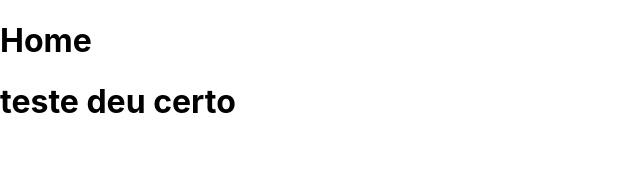
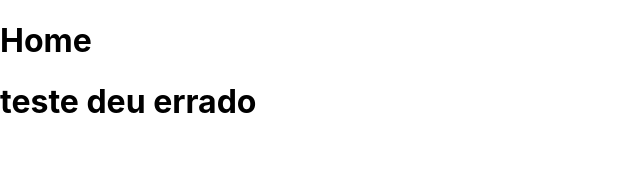
Before and after one commit to caiomarqs/frontend-sobrevida, a React (Create React App) app: page / in a window 1280 px wide. Shown: the top 172 px of the page, without its empty margins (0-640 px from the left). Built offline with nearby package versions, Linux system fonts and the light colour scheme.

Commit message:
Add deu errado

```diff
--- a/src/view/Home.js
+++ b/src/view/Home.js
@@ -4,7 +4,7 @@ const Home = () => {
     return (
         <div>
             <h1>Home</h1>
-            <h1>teste deu certo</h1>
+            <h1>teste deu errado</h1>
         </div>
     )
 }
```
